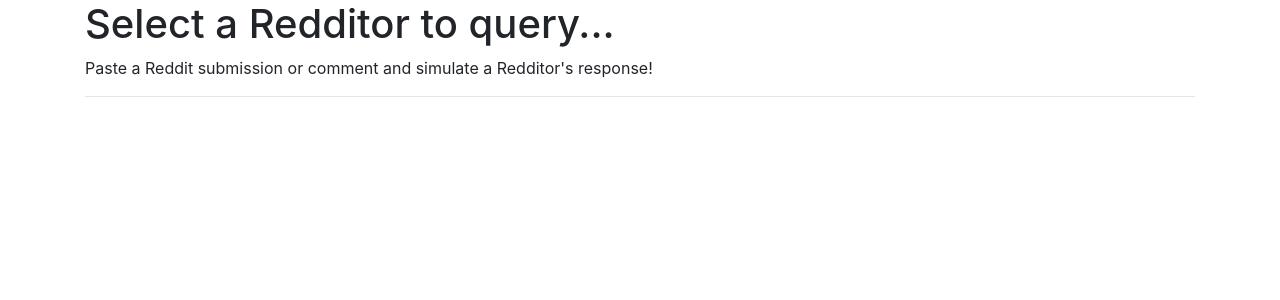
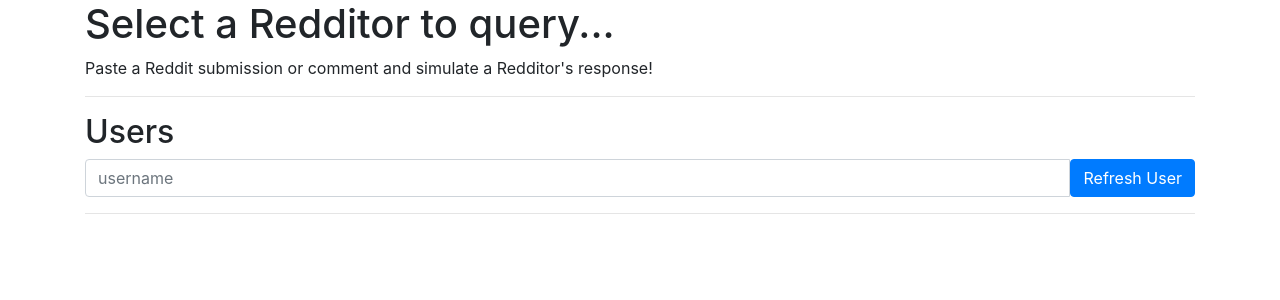
Before and after one commit to tianle91/astroturf, a Flask app: page / in a window 1280 px wide. Shown: the part 56-356 px from the top of the page. Run offline with Flask 2, Linux system fonts and the light colour scheme; parts of the project's set-up code (start-up, migrations or seed data) failed here and were passed over; some libraries are stand-ins or nearby versions.

Commit message:
ui stuff

```diff
--- a/templates/index.html
+++ b/templates/index.html
@@ -3,6 +3,15 @@
 {% block content %}
     <h1>{% block title %} Select a Redditor to query... {% endblock %}</h1>
     Paste a Reddit submission or comment and simulate a Redditor's response!
+    <hr>
+
+    <h2>Users</h2>
+    <form method="post">
+        <div class="input-group mb-3">
+            <input type="text" name="url" placeholder="username" class="form-control" value="{{ request.form['username'] }}">
+            <button type="submit" class="btn btn-primary">Refresh User</button>
+        </div>
+    </form>
     <hr>
     {% for user in users %}
         <a href="{{ url_for('user', username=user['username']) }}">
--- a/templates/refresh.html
+++ b/templates/refresh.html
@@ -1,7 +1,10 @@
 {% extends 'base.html' %}
 
 {% block content %}
-<h1>{{ userrefresh['username'] }}</h1>
+<h1>{% block title %} {{ userrefresh['username'] }} {% endblock %}</h1>
+<a href="{{ url_for('user', username=userrefresh['username']) }}">
+    Simulate.
+</a>
 <hr>
 
 <!--TODO: show some progress or something?-->
--- a/templates/user.html
+++ b/templates/user.html
@@ -1,7 +1,7 @@
 {% extends 'base.html' %}
 
 {% block content %}
-<h1>{{ userinference['username'] }}</h1>
+<h1>{% block title %} {{ userinference['username'] }} {% endblock %}</h1>
 Model last updated on {{ userinference['lastupdated'] }}.
 <a href="{{ url_for('refresh', username=userinference['username']) }}">
     Refresh.
```
